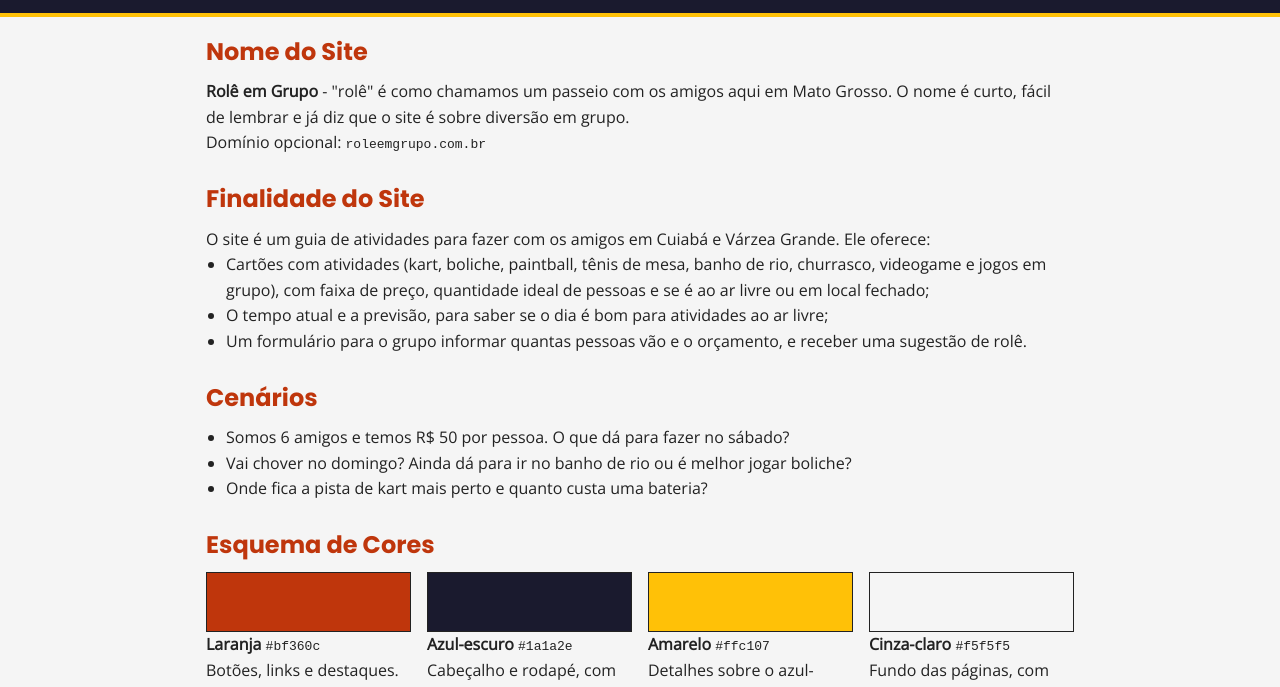
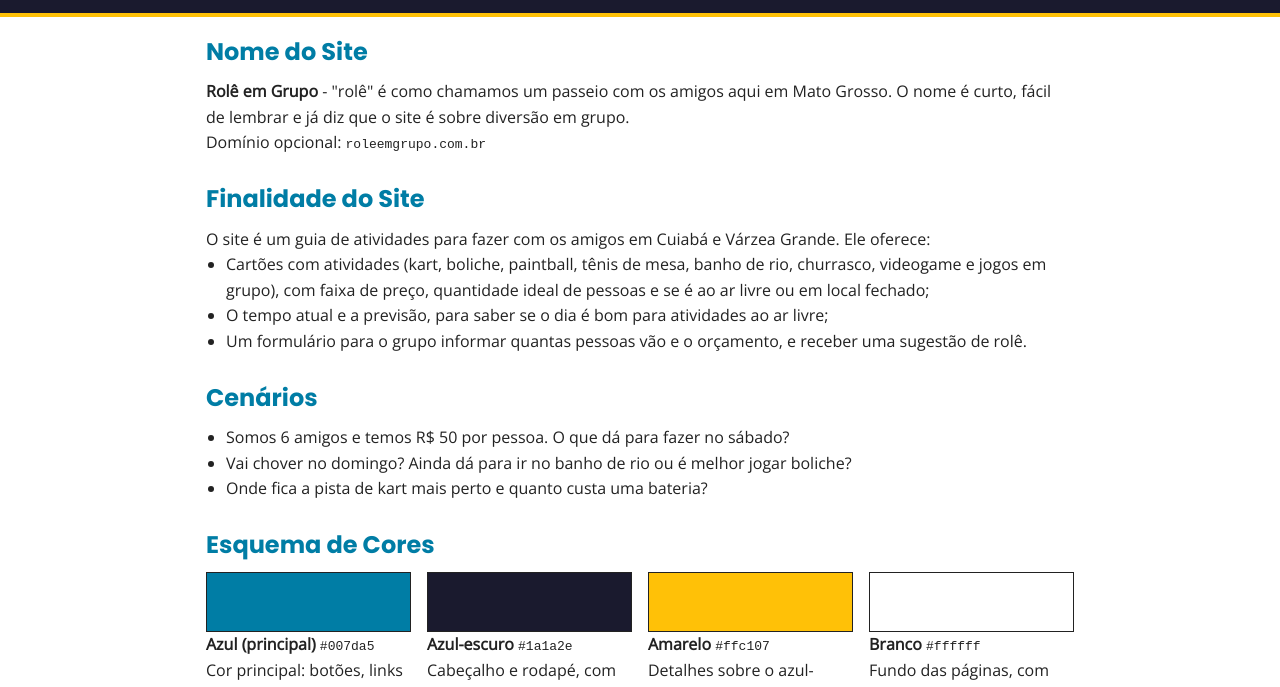
Before and after one commit to JacksonRaupp/wdd231, a plain HTML site: page projeto/planejamento.html in a window 1280 px wide. Shown: the part 96-783 px from the top of the page. Drawn offline with nearby package versions, Linux system fonts and the light colour scheme.

Commit message:
Projeto: azul #007da5 como cor principal do planejamento

```diff
--- a/projeto/estilos/planejamento.css
+++ b/projeto/estilos/planejamento.css
@@ -1,8 +1,8 @@
 :root {
-  --laranja: #bf360c;
+  --principal: #007da5;
   --azul: #1a1a2e;
   --amarelo: #ffc107;
-  --cinza: #f5f5f5;
+  --branco: #ffffff;
   --texto: #222222;
 }
 
@@ -12,7 +12,7 @@
 }
 
 body {
-  background-color: var(--cinza);
+  background-color: var(--branco);
   color: var(--texto);
   font-family: "Open Sans", sans-serif;
   line-height: 1.6;
@@ -47,7 +47,7 @@ main {
 
 h2 {
   margin-bottom: 8px;
-  color: var(--laranja);
+  color: var(--principal);
 }
 
 ul {
@@ -67,8 +67,8 @@ ul {
   border: 1px solid var(--texto);
 }
 
-.laranja {
-  background-color: var(--laranja);
+.principal {
+  background-color: var(--principal);
 }
 
 .azul {
@@ -79,8 +79,8 @@ ul {
   background-color: var(--amarelo);
 }
 
-.cinza {
-  background-color: var(--cinza);
+.branco {
+  background-color: var(--branco);
 }
 
 .fonte {
--- a/projeto/planejamento.html
+++ b/projeto/planejamento.html
@@ -69,9 +69,9 @@
         <h2>Esquema de Cores</h2>
         <div class="cores">
           <div class="cor">
-            <span class="amostra laranja"></span>
-            <p><strong>Laranja</strong> <code>#bf360c</code></p>
-            <p>Botões, links e destaques.</p>
+            <span class="amostra principal"></span>
+            <p><strong>Azul (principal)</strong> <code>#007da5</code></p>
+            <p>Cor principal: botões, links e títulos.</p>
           </div>
           <div class="cor">
             <span class="amostra azul"></span>
@@ -84,8 +84,8 @@
             <p>Detalhes sobre o azul-escuro, como a borda do cabeçalho.</p>
           </div>
           <div class="cor">
-            <span class="amostra cinza"></span>
-            <p><strong>Cinza-claro</strong> <code>#f5f5f5</code></p>
+            <span class="amostra branco"></span>
+            <p><strong>Branco</strong> <code>#ffffff</code></p>
             <p>Fundo das páginas, com texto em <code>#222222</code>.</p>
           </div>
         </div>
```
